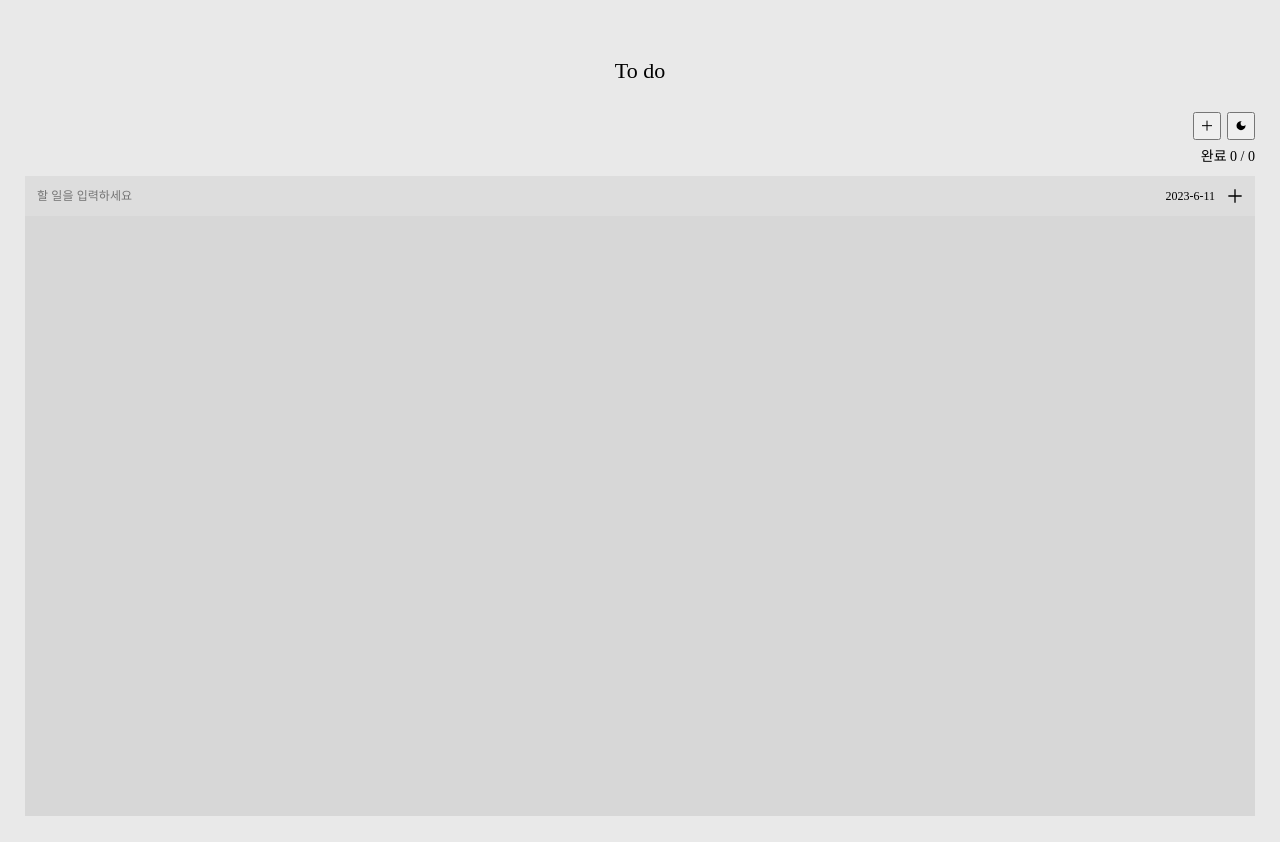
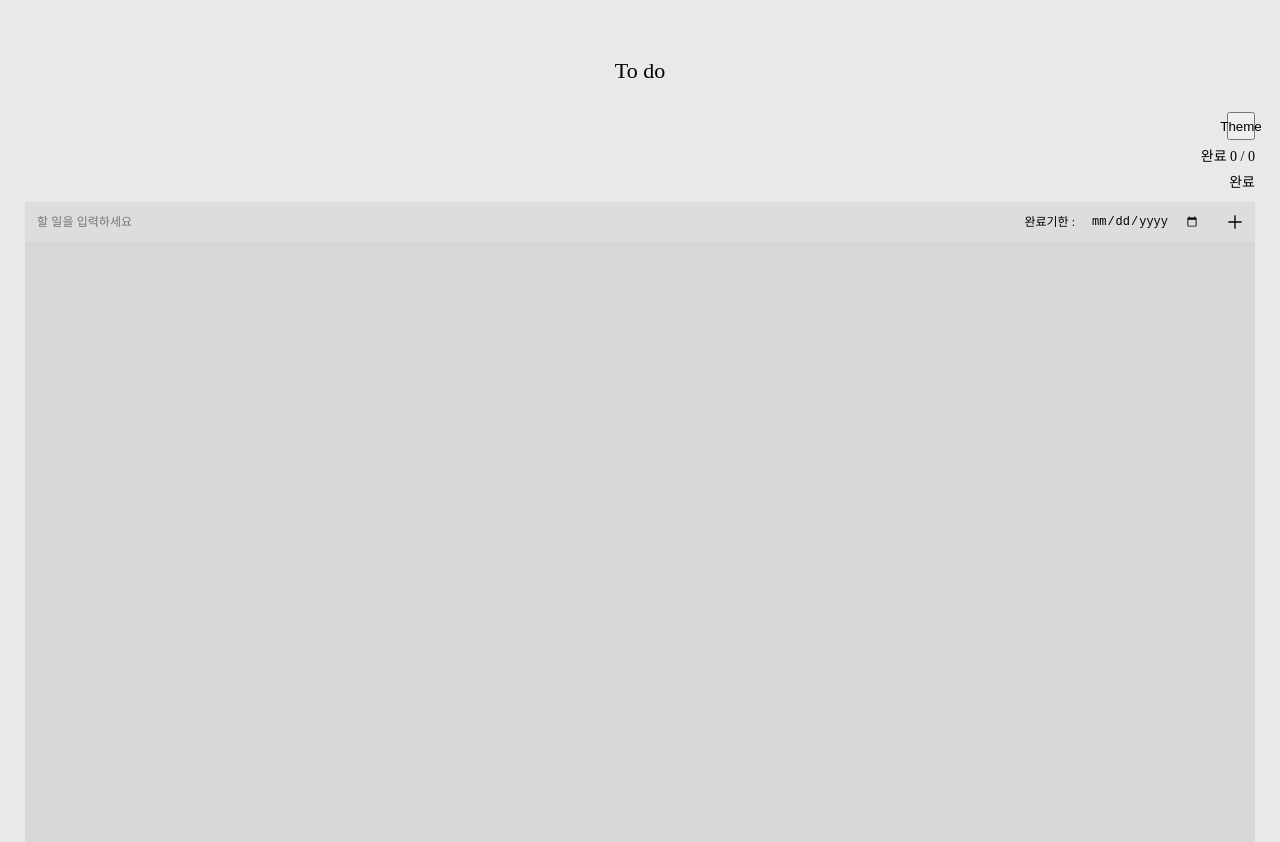
Before and after one commit to rladbal0101/todo, a React (Create React App) app: page / in a window 1280 px wide. Before the commit the page ends 816 px from the top, so only its background shows below. Built offline with nearby package versions, Linux system fonts and the light colour scheme.

Commit message:
todo
Main, Write 페이지 삭제

```diff
--- a/src/App.js
+++ b/src/App.js
@@ -1,9 +1,11 @@
-import { BrowserRouter, Route, Routes } from "react-router-dom";
 import { createGlobalStyle } from "styled-components";
 import reset from "styled-reset";
+import { v4 as uuidv4 } from "uuid";
 
-import MainPage from "./component/MainPage";
-import TodoWritePage from "./component/TodoWritePage";
+import { useCallback, useEffect, useRef, useState } from "react";
+import Template from "./component/Template";
+import List from "./component/List";
+import Insert from "./component/Insert";
 
 const GlobalStyle = createGlobalStyle`
   ${reset}
@@ -14,16 +16,90 @@ const GlobalStyle = createGlobalStyle`
 `;
 const today = new Date();
 
+// 다크/라이트 모드
+const themeList = {
+  light: {
+    foreground: '#000000',
+    // background: '#eeeeee'
+  },
+  dark: {
+    foreground: '#ffffff',
+    background: '#222222'
+  }
+};
 
 function App() {
+  const [todos, setTodos] = useState([]);
+  const [theme, setTheme] = useState('light');
+
+
+  // 로컬 스토리지에서 가져오기
+  useEffect(() => {
+    const dbTodos = JSON.parse(localStorage.getItem('todos')) || [];
+    setTodos(dbTodos);
+  }, []);
+
+  // 로컬 스토리지에 저장
+  useEffect(() => {
+    localStorage.setItem('todos', JSON.stringify(todos));
+  }, [todos]);
+
+  const nextId = useRef(1);
+
+  // 추가
+  const handleInsert = useCallback((text) => {
+    const todo = {
+      id: uuidv4(),
+      text,
+      checked: false,
+      date: `${today.getFullYear()}-${today.getMonth() + 1}-${today.getDate()}`
+      // date
+    };
+    setTodos(todos => todos.concat(todo));
+    nextId.current += 1;
+  }, []);
+
+  // 삭제
+  const handleRemove = useCallback((id) => {
+    setTodos(todos => todos.filter(todo => todo.id !== id));
+  }, []);
+
+  // 체크박스 누를 때
+  const handleToggle = useCallback((id) => {
+    setTodos(todos => todos.map((todo) =>
+      todo.id === id ? { ...todo, checked: !todo.checked } : todo
+    ));
+  }, []);
+
+  // 총 해야할 일
+  console.log(todos.length);
+
+  // 완료된 일
+  const finishedTodos = todos.filter((todo) => {
+    return (
+      todo.checked === true
+    );
+  });
+  // console.log(finishedTodos);
+
+  // 테마 변경
+  const toggleTheme = () => {
+    if (theme === 'light') {
+      setTheme('dark')
+    } else if (theme === 'dark') {
+      setTheme('light')
+    }
+  };
+
   return (
-    <BrowserRouter>
+    <>
       <GlobalStyle />
-      <Routes>
-        <Route path="/" element={<MainPage today={today} />} />
-        <Route path="/todo-write" element={<TodoWritePage today={today} />} />
-      </Routes>
-    </BrowserRouter>
+      {/* <Template todos={todos} finishedTodos={finishedTodos}> */}
+      <Template theme={{ theme, themeList, toggleTheme }} todos={todos} finishedTodos={finishedTodos} >
+        <Insert onInsert={handleInsert} />
+        <List todos={todos} onRemove={handleRemove} onToggle={handleToggle} today={today} />
+      </Template>
+    </>
   );
 }
 
--- a/src/component/Insert.jsx
+++ b/src/component/Insert.jsx
@@ -14,14 +14,25 @@ const StyledInput = styled.input`
   font-size: 12px;
   padding: 12px;
   flex: 1;
+  `;
+
+const InputDateWrap = styled.div`
+  display: flex;
+  align-items: center;
+
+  .input-date-text {
+    font-size: 12px;
+  }
 `;
 
-const Date = styled.div`
+const InputDate = styled.input`
+  background: none;
+  outline: none;
+  border: none;
   font-size: 12px;
   display: flex;
   align-items: center;
-
-  /* display: none; */
+  margin: 0 15px;
 `;
 
 const StyledButton = styled.button`
@@ -39,11 +50,11 @@ const StyledButton = styled.button`
   }
 `;
 
-
 function Insert(props) {
-  const { onInsert, today } = props;
+  const { onInsert } = props;
 
   const [value, setValue] = useState('');
+  const [dateValue, setDateValue] = useState('');
 
   const handleChange = (e) => {
     setValue(e.target.value);
@@ -54,7 +65,6 @@ function Insert(props) {
       alert('내용을 입력하세요');
     } else {
       onInsert(value);
-
     }
     setValue('');
     e.preventDefault();
@@ -68,8 +78,15 @@ function Insert(props) {
         value={value}
         onChange={handleChange}
       />
-      <Date>{`${today.getFullYear()}-${today.getMonth() + 1}-${today.getDate()}`}</Date>
-      <StyledButton type='submit' >
+      <InputDateWrap>
+      <label className='input-date-text' htmlFor='date'>완료기한 : </label>
+        <InputDate
+          type='date'
+          id='date'
+          // value={dateValue}
+        />
+      </InputDateWrap>
+      <StyledButton type='submit'>
         <AddIcon />
       </StyledButton>
     </InsertWrapper>
--- a/src/component/ListItem.jsx
+++ b/src/component/ListItem.jsx
@@ -21,6 +21,11 @@ const Checkbox = styled.div`
   }
 `;
 
+const DDay = styled.div`
+  font-size: 12px;
+  margin: 0 10px;
+`;
+
 const Text = styled.div`
   width: 500px;
   margin-left: 10px;
@@ -39,6 +44,8 @@ const Text = styled.div`
 `;
 
 const Date = styled.div`
+  font-size: 12px;
+
 `;
 
 const Revision = styled.div`
@@ -63,9 +70,15 @@ const Remove = styled.div`
 `;
 
 function ListItem(props) {
-  const { todo, onRemove, onToggle } = props;
-  const { id, text, checked } = todo;
+  const { todo, onRemove, onToggle, today } = props;
+  const { id, text, checked, date } = todo;
 
+  // console.log(today);
+
+  // const diffDate = date.getTime() - today.getTime();
+  // const result = Math.ceil(diffDate / (1000 * 60 * 60 * 24));
+
+  // console.log(todo.date);
   // console.log(id, text);
   // console.log(props);
 
@@ -76,8 +89,10 @@ function ListItem(props) {
       >
         {checked ? <MdCheckBox /> : <MdCheckBoxOutlineBlank />}
       </Checkbox>
+      <DDay>D-</DDay>
+
       <Text checked={checked}>{text}</Text>
-      <Date></Date>
+      <Date>{todo.date}</Date>
       <Revision>
         <MdCreate />
       </Revision>
--- a/src/component/MainPage.jsx
+++ /dev/null
@@ -1,106 +0,0 @@
-import React, { useCallback, useEffect, useRef, useState } from 'react';
-import styled from 'styled-components';
-import reset from "styled-reset";
-import { v4 as uuidv4 } from "uuid";
-
-import Template from './Template';
-import Insert from './Insert';
-import List from './List';
-import TodoWritePage from './TodoWritePage';
-
-
-const Wrapper = styled.div`
-`;
-
-// const today = new Date();
-
-// 다크/라이트 모드
-const themeList = {
-  light: {
-    foreground: '#000000',
-    // background: '#eeeeee'
-  },
-  dark: {
-    foreground: '#ffffff',
-    background: '#222222'
-  }
-};
-
-function MainPage(props) {
-  const [todos, setTodos] = useState([]);
-  const [theme, setTheme] = useState('light');
-
-  const {today} = props;
-
-  useEffect(() => {
-    const dbTodos = JSON.parse(localStorage.getItem('todos')) || [];
-    setTodos(dbTodos);
-  }, []);
-
-  // 로컬 스토리지에 저장(주의: DB가 아님, DB처럼 쓰면 안됨!!)
-  // 추가, 수정, 삭제 각 함수에 넣어도 되지만, useEffect()를 활용하면 한번에 처리 가능
-  useEffect(() => {
-    localStorage.setItem('todos', JSON.stringify(todos));
-  }, [todos]);
-
-
-  const nextId = useRef(1);
-  // console.log(todos);
-  // console.log(uuidv4());
-
-  // 추가
-  const handleInsert = useCallback((text) => {
-    const todo = {
-      id: uuidv4(),
-      text,
-      checked: false
-    };
-
-    setTodos(todos => todos.concat(todo));
-
-    nextId.current += 1;
-  }, []);
-
-  // 삭제
-  const handleRemove = useCallback((id) => {
-    setTodos(todos => todos.filter(todo => todo.id !== id));
-  }, []);
-
-  const handleToggle = useCallback((id) => {
-    setTodos(todos => todos.map((todo) =>
-      todo.id === id ? { ...todo, checked: !todo.checked } : todo
-    ));
-  }, []);
-
-  // 총 해야할 일
-  // console.log(todos.length);
-
-  // 완료된 일
-  const finishedTodos = todos.filter((todo) => {
-    return (
-      todo.checked === true
-    );
-  });
-  // console.log(finishedTodos);
-
-  // 테마 변경
-  const toggleTheme = () => {
-    if (theme === 'light') {
-      setTheme('dark')
-    } else if (theme === 'dark') {
-      setTheme('light')
-    }
-  };
-
-  return (
-    <Wrapper>
-      <Template theme={{ theme, themeList, toggleTheme }} todos={todos} finishedTodos={finishedTodos} >
-        <Insert onInsert={handleInsert} today={today} />
-        {/* <TodoWritePage /> */}
-        <List todos={todos} onRemove={handleRemove} onToggle={handleToggle} />
-      </Template>
-    </Wrapper>
-  );
-}
-
-export default MainPage;
--- a/src/component/Template.jsx
+++ b/src/component/Template.jsx
@@ -1,10 +1,8 @@
 import React from 'react';
 import styled from 'styled-components';
 import { MdDarkMode, MdOutlineDarkMode } from "react-icons/md";
-import { useNavigate } from 'react-router-dom';
+// import { useNavigate } from 'react-router-dom';
 import { GrAdd as AddIcon } from 'react-icons/gr';
-
-
 
 const TemplateWrapper = styled.div`
   width: calc(100% - 50px);
@@ -40,15 +38,6 @@ const TemplateWrapper = styled.div`
   }
 `;
 
-const AddButton = styled.button`
-  width: 28px;
-  height: 28px;
-  display: flex;
-  justify-content: center;
-  align-items: center;
-  cursor: pointer;
-`;
-
 const ThemeButton = styled.button`
   width: 28px;
   height: 28px;
@@ -60,35 +49,30 @@ const ThemeButton = styled.button`
 `;
 
 function Template(props) {
-  const { children, todos, finishedTodos, theme: { theme, themeList, toggleTheme } } = props;
+  // const { children, todos, finishedTodos, theme: { theme, themeList, toggleTheme } } = props;
+  const { children, todos, finishedTodos } = props;
+  console.log(finishedTodos);
   const allTodos = todos.length;
   const finished = finishedTodos.length;
-  const navigate = useNavigate();
+  // const navigate = useNavigate();
 
-
-  console.log(theme);
+  // console.log(theme);
 
   return (
     <TemplateWrapper
-      style={{
-        backgroundColor: themeList[theme].background,
-        color: themeList[theme].foreground
-      }}
+      // style={{
+      //   backgroundColor: themeList[theme].background,
+      //   color: themeList[theme].foreground
+      // }}
     >
       <div className='title'>To do</div>
       <div className='btn-wrap'>
-        <AddButton
-          onClick={() => {
-            navigate("/todo-write");
-          }}
-        >
-          <AddIcon />
-        </AddButton>
-        <ThemeButton>
-          {{theme} === 'light' ? <MdOutlineDarkMode onClick={toggleTheme} /> : <MdDarkMode onClick={toggleTheme} />}
+        <ThemeButton>Theme
+          {/* {{theme} === 'light' ? <MdOutlineDarkMode onClick={toggleTheme} /> : <MdDarkMode onClick={toggleTheme} />} */}
         </ThemeButton>
       </div>
       <div className='checked'>완료 {finished} / {allTodos}</div>
+      <div className='checked'>완료</div>
       <div className='content'>{children}</div>
     </TemplateWrapper>
   );
--- a/src/component/TodoWritePage.jsx
+++ /dev/null
@@ -1,137 +0,0 @@
-import React, { useCallback, useRef, useState } from 'react';
-import styled from 'styled-components';
-import { v4 as uuidv4 } from "uuid";
-import { MdFileDownloadDone as AddIcon } from "react-icons/md";
-
-import Insert from './Insert';
-import { useNavigate } from 'react-router-dom';
-
-const TodoWriteWrapper = styled.div`
-  display: flex;
-  flex-direction: column;
-  align-items: center;
-`;
-
-const PageTitle = styled.p`
-  font-size: 26px;
-  color: #555;
-  margin: 30px 0;
-`;
-
-const Date = styled.div`
-  width: calc(100% - 100px);
-  padding: 12px 0;
-  font-size: 12px;
-`;
-
-const Title = styled.input`
-  width: calc(100% - 100px);
-  height: 40px;
-  font-size: 12px;
-  padding: 4px 10px;
-  background: #fcfcfc;
-  outline: none;
-  border: 1px solid #999;
-  box-sizing: border-box;
-`;
-
-
-const Content = styled.input`
-  width: calc(100% - 100px);
-  height: 40px;
-  font-size: 12px;
-  padding: 4px 10px;
-  background: #fcfcfc;
-  outline: none;
-  border: 1px solid #999;
-  line-height: 1.6;
-  margin-top: 20px;
-  box-sizing: border-box;
-  `;
-
-const Button = styled.button`
-  width: 50px;
-  height: 32px;
-  background: #fcfcfc;
-  border: 1px solid #aaa;
-  border-radius: 4px;
-  margin-top: 20px;
-  cursor: pointer;
-  &:hover {
-    background: #FFCCCC;
-  }
-`;
-
-// const today = new Date();
-
-// const nextId = useRef(1);
-
-// 추가
-// const handleInsert = useCallback((text) => {
-//   const todo = {
-//     id: uuidv4(),
-//     text,
-//     checked: false
-//   };
-
-//   setTodos(todos => todos.concat(todo));
-
-//   nextId.current += 1;
-// }, []);
-
-
-function TodoWritePage(props) {
-  const { today } = props;
-
-  const [day, setDay] = useState('월');
-
-
-  console.log(today.getDay());
-  console.log(day);
-
-  // switch (today.getDay()) {
-  //   case 0:
-  //     setDay('일');
-  //     break;
-  //   case 1:
-  //     setDay('월');
-  //     break;
-  //   case 2:
-  //     setDay('화');
-  //     break;
-  //   case 3:
-  //     setDay('수');
-  //     break;
-  //   case 4:
-  //     setDay('목');
-  //     break;
-  //   case 5:
-  //     setDay('금');
-  //     break;
-  //   case 6:
-  //     setDay('토');
-  //     break;
-  //   default:
-  //     break;
-  // }
-
-
-  const navigate = useNavigate();
-  return (
-    <TodoWriteWrapper>
-      <PageTitle><AddIcon />
-      </PageTitle>
-      <Date>{`작성일 : ${today.getFullYear()}-${today.getMonth() + 1}-${today.getDate()} ${day}`} </Date>
-      {/* <Insert onInsert={handleInsert} today={today} /> */}
-      {/* <Insert today={today} /> */}
-      <Title placeholder='할 일을 입력하세요.' />
-      <Content placeholder='설명' />
-      <Button onClick={() => {
-        navigate("/");
-      }}>완료</Button>
-
-    </TodoWriteWrapper>
-  );
-}
-
-export default TodoWritePage;
```
